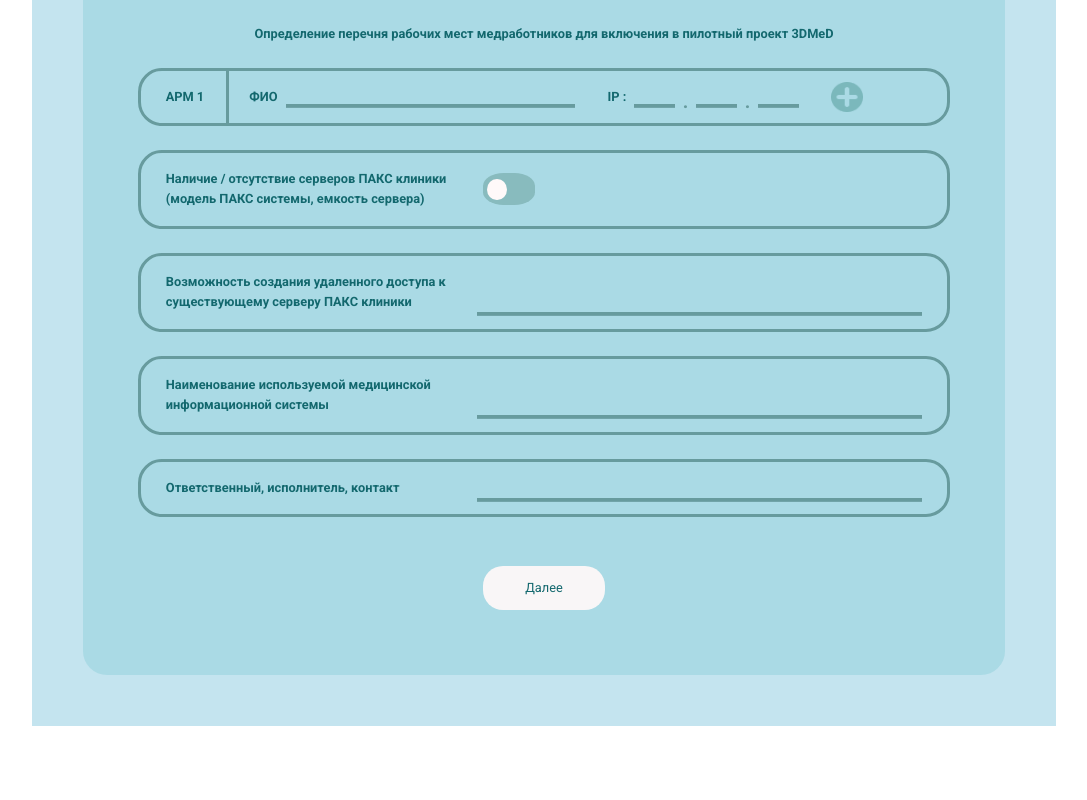
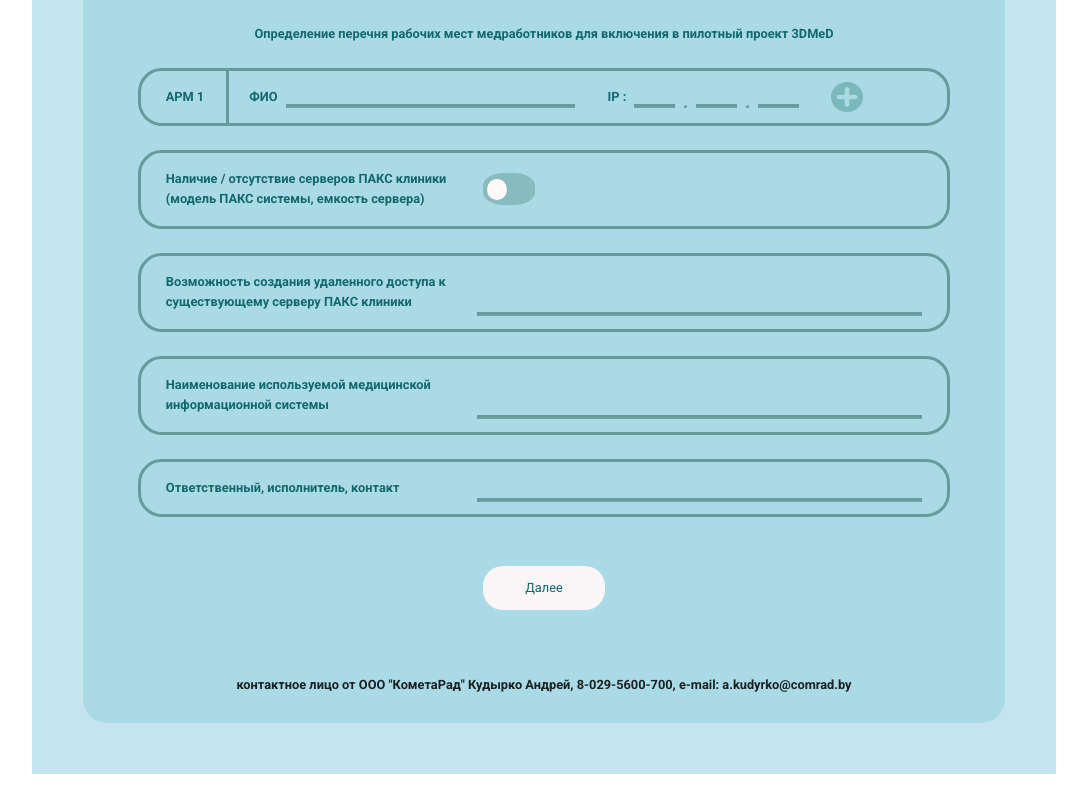
Before and after one commit to advxce/Web_storm, a React (Create React App) app in the folder forms/: page / in a window 1280 px wide. Shown: the part 764-1564 px from the top of the page, without its empty margins (96-1183 px from the left). Before the commit the page ends 1516 px from the top, so only its background shows below. Built offline with nearby package versions, Linux system fonts and the light colour scheme.

Commit message:
add footer

```diff
--- a/forms/src/components/Mailer.js
+++ b/forms/src/components/Mailer.js
@@ -177,7 +177,7 @@ function Mailer(props) {
                             ></input>
                             {isOpen === "open" && <Email_form handleClose={togglePopup}></Email_form>}
                         </div>
-
+                        <footer>контактное лицо от ООО "КометаРад" Кудырко Андрей, 8-029-5600-700, e-mail: a.kudyrko@comrad.by</footer>
 
                     </form>
                 </div>
--- a/forms/src/components/styles/Form.css
+++ b/forms/src/components/styles/Form.css
@@ -97,6 +97,15 @@ svg{
    top: 0
 }
 
+footer{
+    display: flex;
+    justify-content: center;
+    font-size: 1vmax;
+    margin-bottom: 3%;
+    font-weight: bold;
+    font-family: Roboto;
+}
+
 @media  screen and (max-width: 490px){
     .form--container--outside{
         width: 100%;
```
